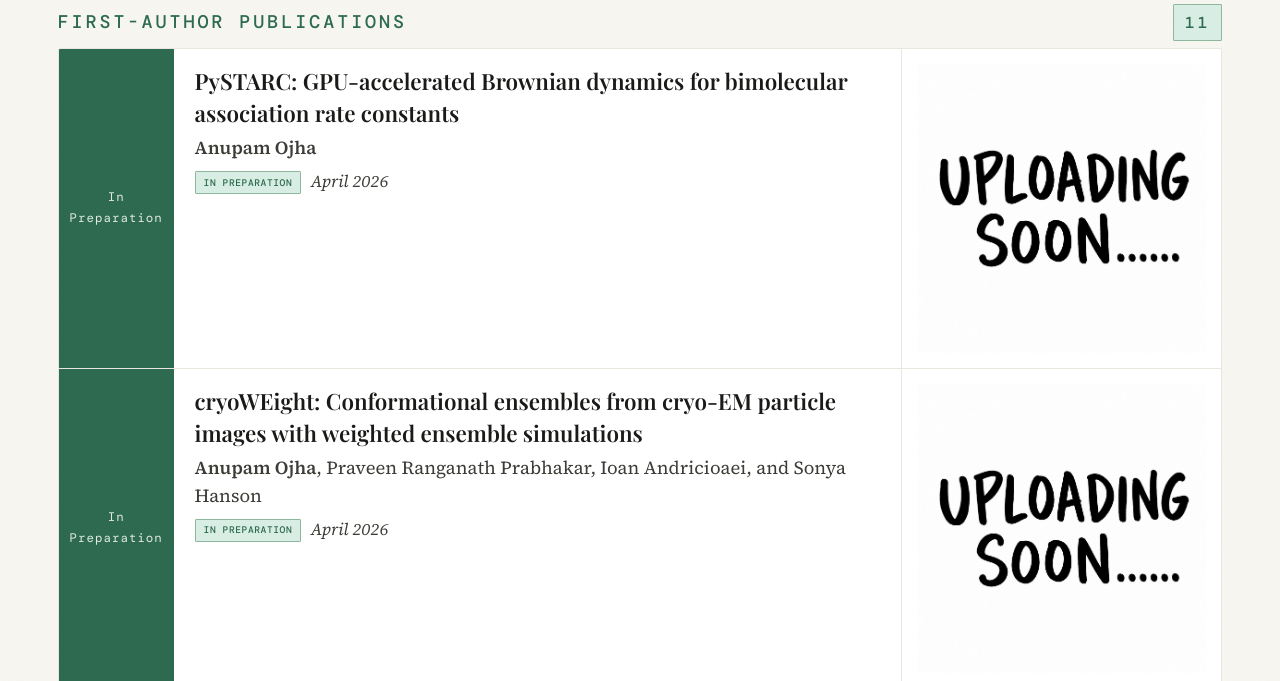
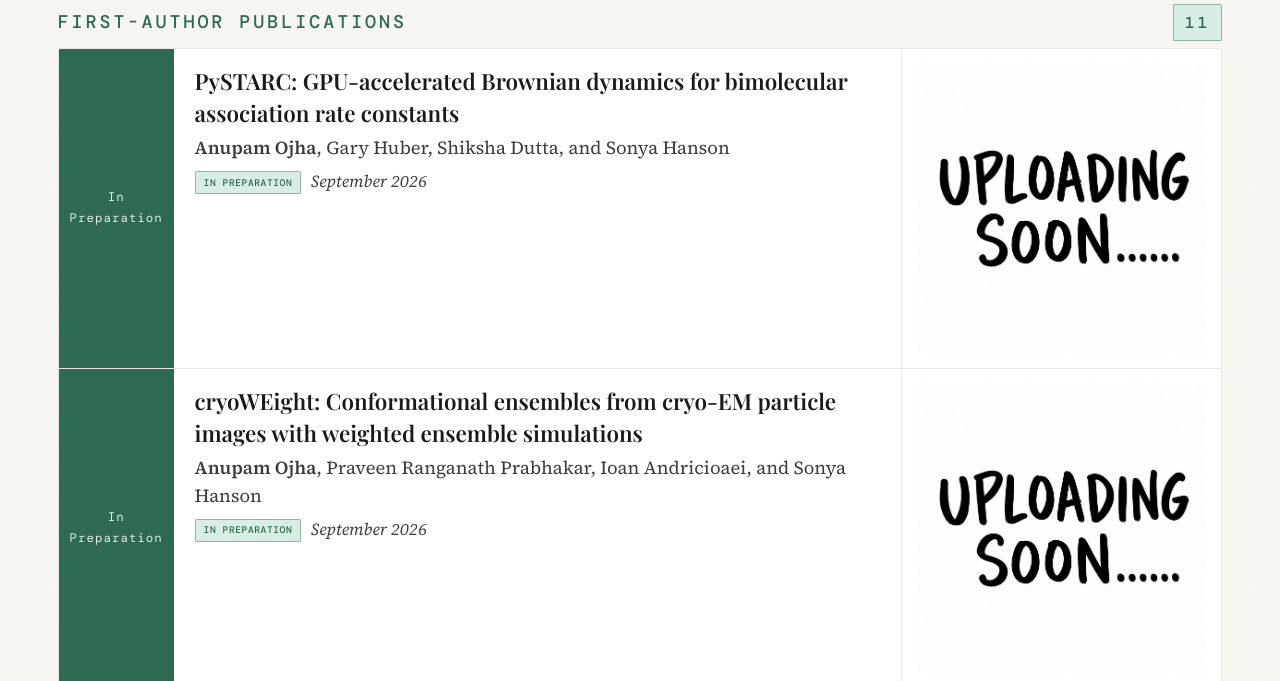
Before and after one commit to anandojha/website, a plain HTML site: page publications.html in a window 1280 px wide. Shown: the part 492-1173 px from the top of the page. Drawn offline with nearby package versions, Linux system fonts and the light colour scheme; a web font is replaced by a local one.

Commit message:
Add PySTARC co-authors and set cryoWEight and PySTARC dates to September 2026

```diff
--- a/publications.html
+++ b/publications.html
@@ -239,8 +239,8 @@
         <div class="pub-spine">In Preparation</div>
         <div class="pub-body">
           <div class="pub-title">PySTARC: GPU-accelerated Brownian dynamics for bimolecular association rate constants</div>
-          <div class="pub-authors"><strong>Anupam Ojha</strong></div>
-          <div class="pub-meta"><span class="pub-tag tag-prep">In Preparation</span><span class="pub-journal">April 2026</span></div>
+          <div class="pub-authors"><strong>Anupam Ojha</strong>, Gary Huber, Shiksha Dutta, and Sonya Hanson</div>
+          <div class="pub-meta"><span class="pub-tag tag-prep">In Preparation</span><span class="pub-journal">September 2026</span></div>
         </div>
         <div class="pub-image-col">
           <span class="pub-image-link">
@@ -254,7 +254,7 @@
         <div class="pub-body">
           <div class="pub-title">cryoWEight: Conformational ensembles from cryo-EM particle images with weighted ensemble simulations</div>
           <div class="pub-authors"><strong>Anupam Ojha</strong>, Praveen Ranganath Prabhakar, Ioan Andricioaei, and Sonya Hanson</div>
-          <div class="pub-meta"><span class="pub-tag tag-prep">In Preparation</span><span class="pub-journal">April 2026</span></div>
+          <div class="pub-meta"><span class="pub-tag tag-prep">In Preparation</span><span class="pub-journal">September 2026</span></div>
         </div>
         <div class="pub-image-col">
           <span class="pub-image-link">
```
Also changed, not shown: index.html (+1 -1 lines).
